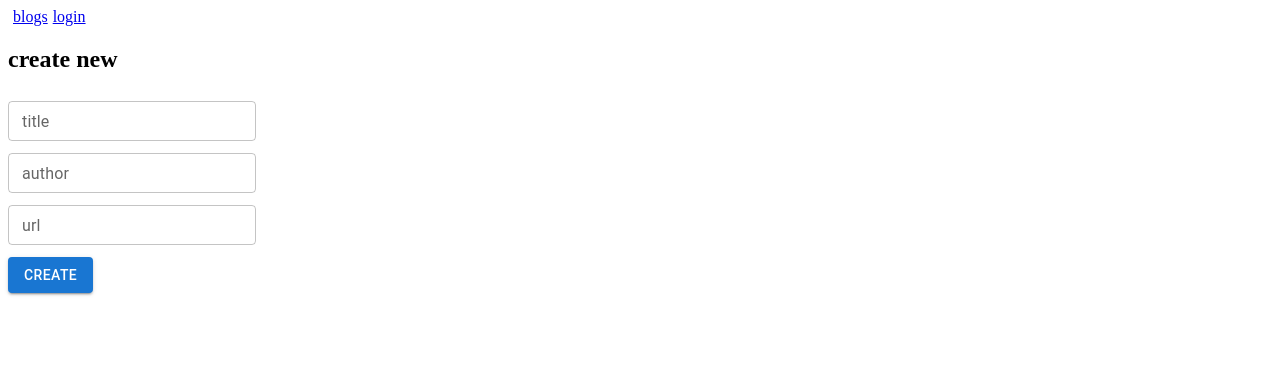
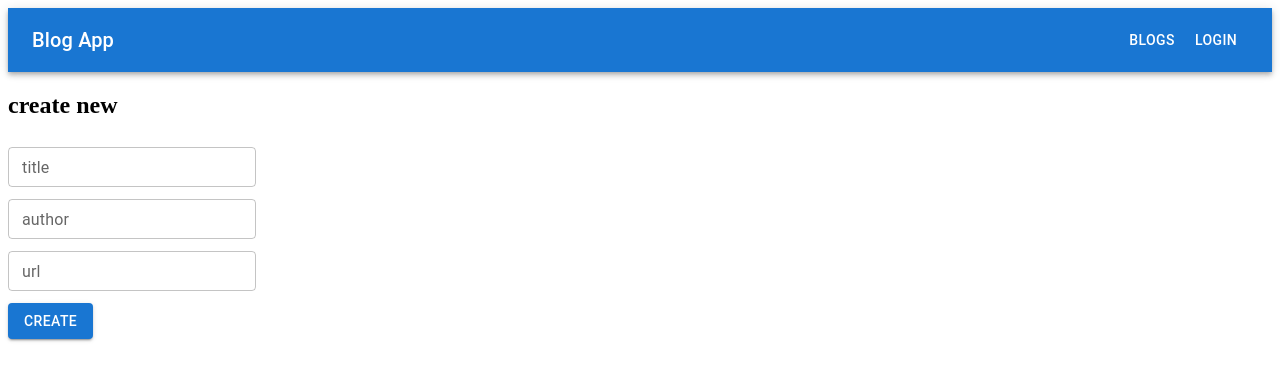
Before and after one commit to igorA069/fullstackopen_submissions, a React (Vite) app in the folder part5/bloglist-frontend/: page /create in a window 1280 px wide. Shown: the top 380 px of the page. Built offline with nearby package versions, Linux system fonts and the light colour scheme; no server answers.

Commit message:
Ex 5.30 + Fix missing page redirect and missing notification

```diff
--- a/part5/bloglist-frontend/src/App.jsx
+++ b/part5/bloglist-frontend/src/App.jsx
@@ -2,6 +2,8 @@ import { useState, useEffect } from 'react'
 
 import { useNavigate, useMatch } from 'react-router'
 import { Routes, Route, Link } from 'react-router'
+
+import { AppBar, Toolbar, Button, Typography } from '@mui/material'
 
 import Blogs from './components/Blogs'
 import Blog from './components/Blog'
@@ -95,6 +97,8 @@ const App = () => {
     window.localStorage.removeItem('blogApplication.accessToken')
     setUsername(null)
     setAccessToken(null)
+
+    navigate('/')
   }
 
   const showNotification = (message, isError) => {
@@ -114,17 +118,27 @@ const App = () => {
 
   return (
     <div>
-      <Link style={padding} to='/'>blogs</Link>
-      { username &&
-        <Link style={padding} to='/create'>new blog</Link>
-      }
-      { username
-        ? <button onClick={ logout }>logout</button>
-        : <Link to='/login'>login</Link> }
+      <AppBar position='static'>
+        <Toolbar>
+          <Typography variant='h6' component="div" sx={{ flexGrow: 1 }}>
+            Blog App
+          </Typography>
+          <Button color='inherit' component={ Link } to='/'>blogs</Button>
+          { username &&
+            <Button color='inherit' component={ Link } to='/create'>new blog</Button>
+          }
+          { username
+            ? <Button color='inherit' onClick={ logout }>logout</Button>
+            : <Button color='inherit' component={ Link } to='/login'>login</Button> }
+        </Toolbar>
 
+      </AppBar>
       <Routes>
         <Route path='/' element={
-          <Blogs blogs={blogs} />
+          <>
+            <Notification text={notification} isError={isNotificationError}/>
+            <Blogs blogs={blogs} />
+          </>
         }/>
         <Route path='/login' element={
           <>
--- a/part5/bloglist-frontend/src/components/Notification.jsx
+++ b/part5/bloglist-frontend/src/components/Notification.jsx
@@ -1,16 +1,7 @@
+import { Alert } from "@mui/material"
 const Notification = (props) => {
-  const textStyle = {
-    color: props.isError ? 'red' : 'green',
-    background: 'lightgrey',
-    borderStyle: 'solid',
-    borderRadius: '5px',
-    padding: '5px'
-  }
   if (props.text) {
-    return(
-      <div style={textStyle}>
-        {props.text}
-      </div>)
+    return <Alert severity={ props.isError ? 'error' : 'success'} sx={{ mt: 2 }}>{ props.text }</Alert>
   } else {
     return null
   }
```
